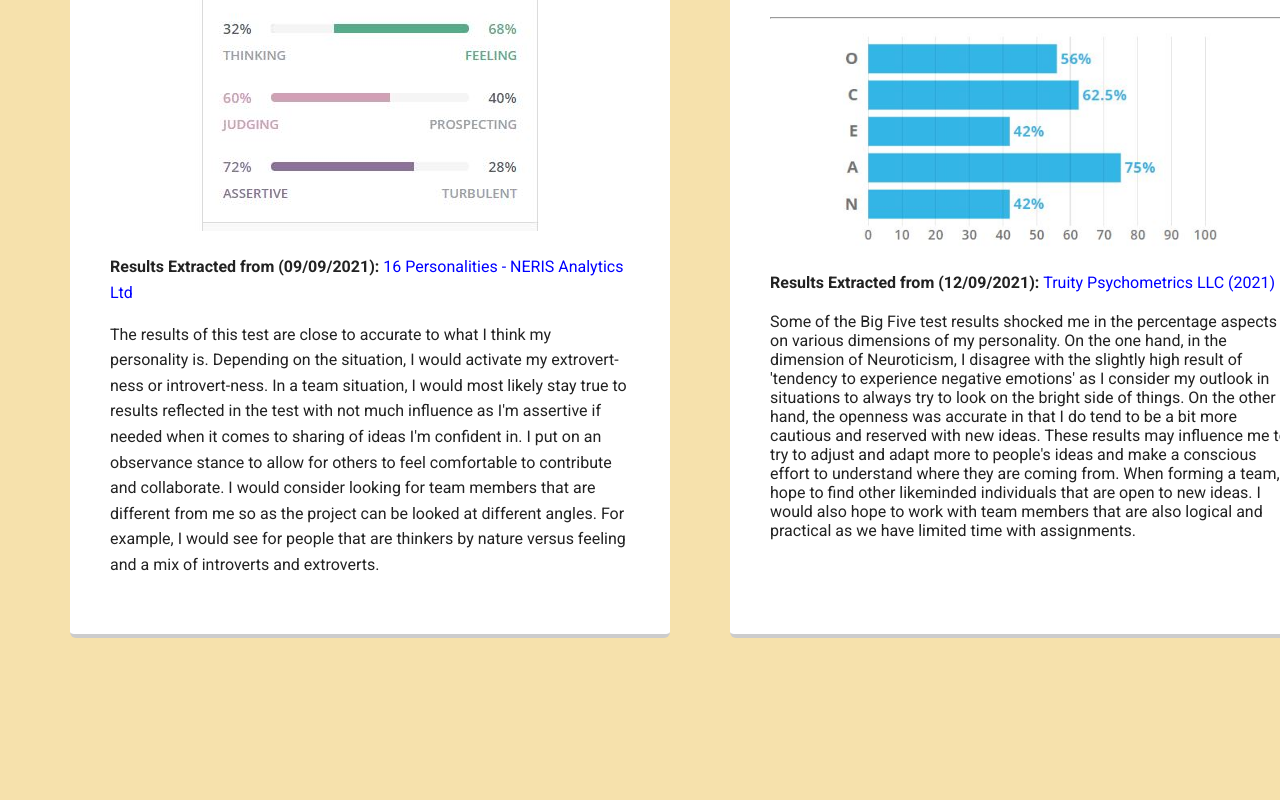
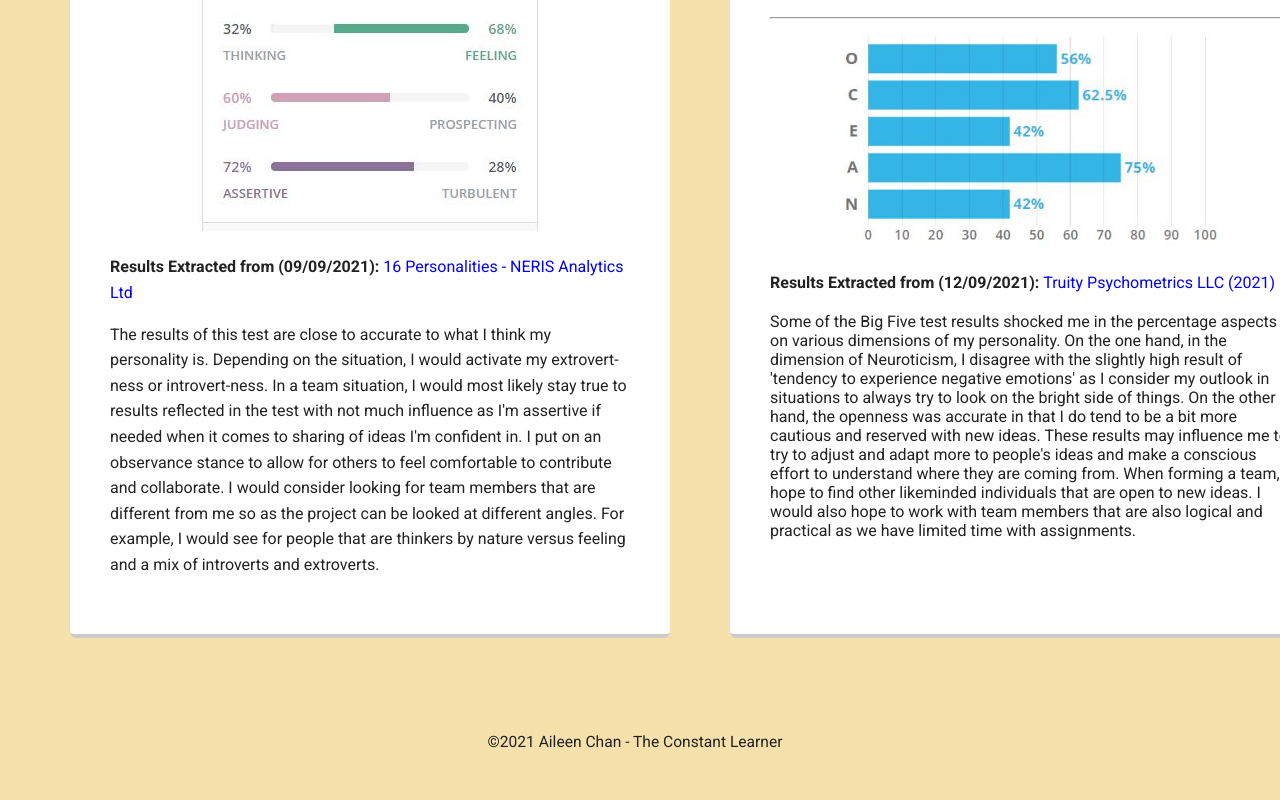
Before and after one commit to s3204379/COSC2452-Assign1, a plain HTML site: page profile.html in a window 1280 px wide. Shown: the part 1074-1874 px from the top of the page. Before the commit the page ends 1742 px from the top, so only its background shows below. Drawn offline with Linux system fonts and the light colour scheme; a web font is replaced by a local one.

Commit message:
profile update

```diff
--- a/profile.html
+++ b/profile.html
@@ -94,5 +94,9 @@
 	</div>
 	</main>
 
+	<footer>
+      <p class="copyright">&copy;2021 Aileen Chan - The Constant Learner</p>
+    </footer>
+
   </body>
 </html>
```
